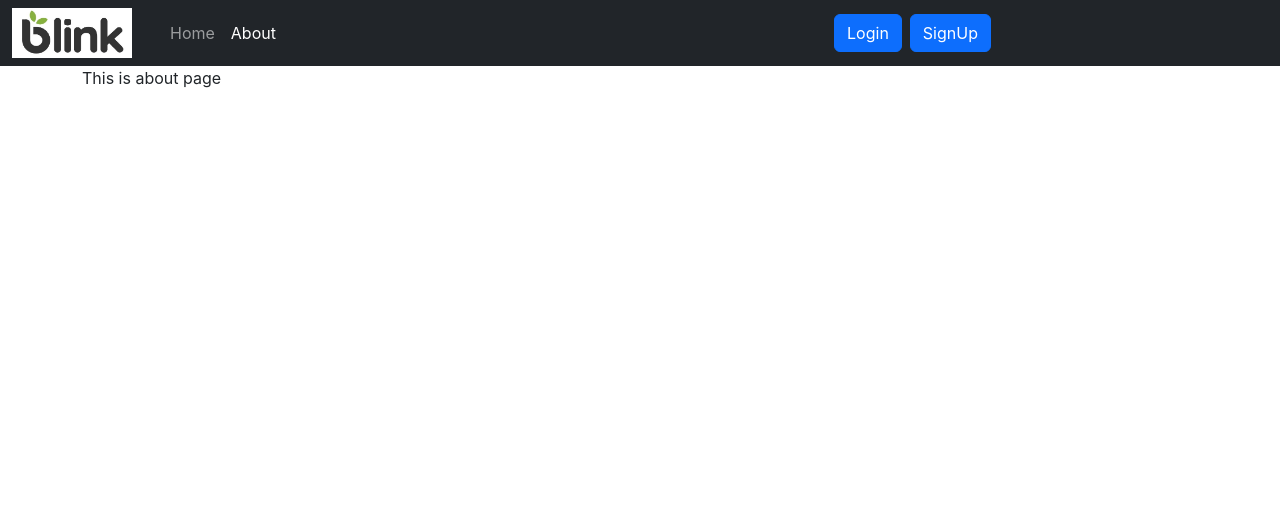
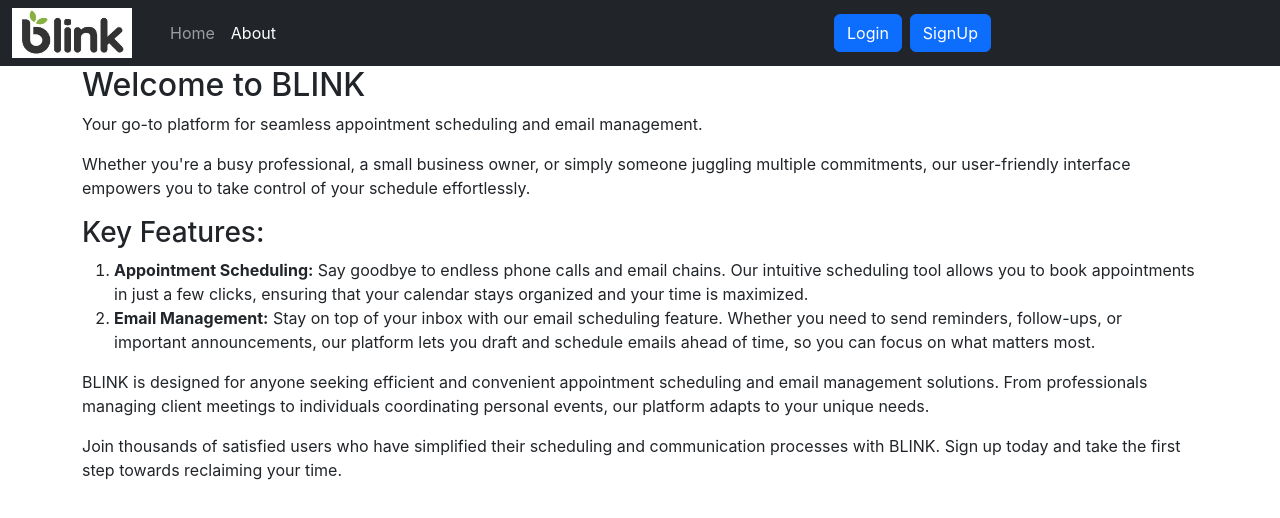
Before and after one commit to chetanjaizz/Appointment_Scheduler_using_AWS, a React (Create React App) app: page /about in a window 1280 px wide. Shown: the top 518 px of the page. Built offline with nearby package versions, Linux system fonts and the light colour scheme.

Commit message:
Update About.js

```diff
--- a/src/components/About.js
+++ b/src/components/About.js
@@ -3,8 +3,22 @@ import React, { useEffect, useContext } from 'react'
 const About = () => {
 
   return (
-    <div>
-      This is about page
+    <div className="about-section">
+      <h2>Welcome to BLINK</h2>
+      <p>Your go-to platform for seamless appointment scheduling and email management.</p>
+      <p>Whether you're a busy professional, a small business owner, or simply someone juggling multiple commitments, our user-friendly interface empowers you to take control of your schedule effortlessly.</p>
+
+      <div className="key-features">
+        <h3>Key Features:</h3>
+        <ol>
+          <li><strong>Appointment Scheduling:</strong> Say goodbye to endless phone calls and email chains. Our intuitive scheduling tool allows you to book appointments in just a few clicks, ensuring that your calendar stays organized and your time is maximized.</li>
+          <li><strong>Email Management:</strong> Stay on top of your inbox with our email scheduling feature. Whether you need to send reminders, follow-ups, or important announcements, our platform lets you draft and schedule emails ahead of time, so you can focus on what matters most.</li>
+        </ol>
+      </div>
+
+      <p>BLINK is designed for anyone seeking efficient and convenient appointment scheduling and email management solutions. From professionals managing client meetings to individuals coordinating personal events, our platform adapts to your unique needs.</p>
+
+      <p>Join thousands of satisfied users who have simplified their scheduling and communication processes with BLINK. Sign up today and take the first step towards reclaiming your time.</p>
     </div>
   )
 }
```
